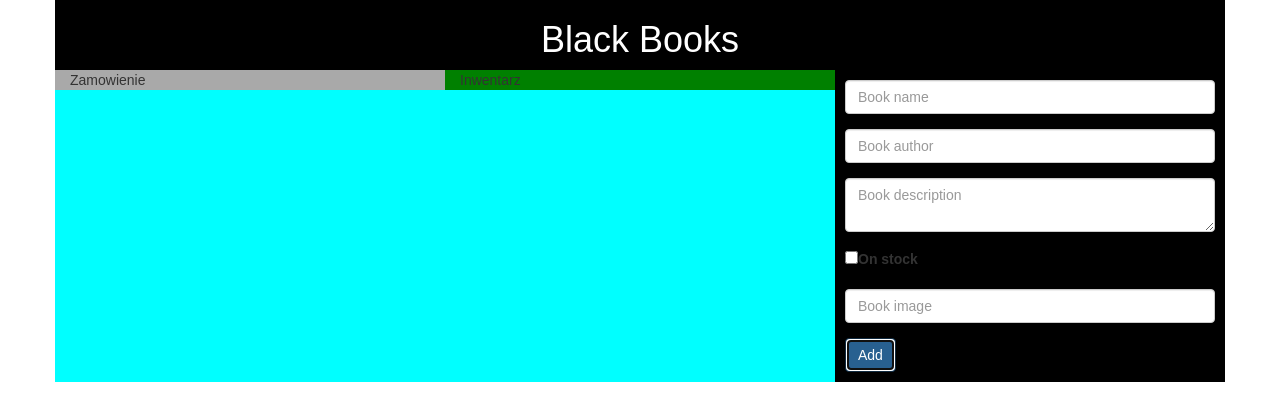
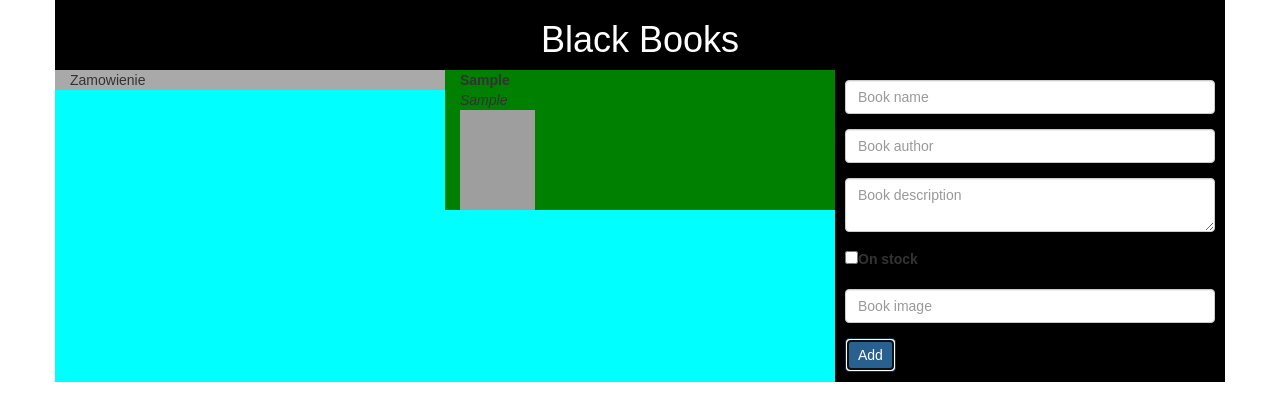
Before and after one commit to clockworkjava/react-basics, a React (Create React App) app: page / in a window 1280 px wide. Both pictures are taken after typing "Sample", "Sample", "Sample", "Sample" into the empty fields and a click on the button "Add". Shown: the top 420 px of the page. Built offline with nearby package versions, Linux system fonts and the light colour scheme; grey boxes are pictures that could not be loaded.

Commit message:
Book listing

```diff
--- a/src/components/App.js
+++ b/src/components/App.js
@@ -33,7 +33,7 @@ class App extends React.Component {
                 <Header />
                 <div className="row">
                     <Order />
-                    <Inventory />
+                    <Inventory books={this.state.books}/>
                     <AdminPanel books={this.state.books} addBook={this.addNewBook}/>
                 </div>
             </div>
--- /dev/null
+++ b/src/components/BookView.js
@@ -0,0 +1,17 @@
+import React from 'react';
+
+export default class BookView extends React.Component {
+
+
+    render() {
+        return (
+            <div>
+                <b>{this.props.book.name}</b><br/>
+                <i>{this.props.book.author}</i><br/>
+                <img src={this.props.book.image} width="75" height="100" alt={this.props.book.name}/>
+            </div>
+
+        );
+    }
+
+}
--- a/src/components/Inventory.js
+++ b/src/components/Inventory.js
@@ -1,10 +1,17 @@
 import React from 'react';
+import BookView from './BookView';
 
 class Inventory extends React.Component {
+
+
     render() {
+        const bookListing = this.props.books.map( book => {
+           return <BookView book={book}/>
+        });
+
         return (
             <div className="inventory col-xs-4">
-                Inwentarz
+                {bookListing}
             </div>
         );
     }
```
